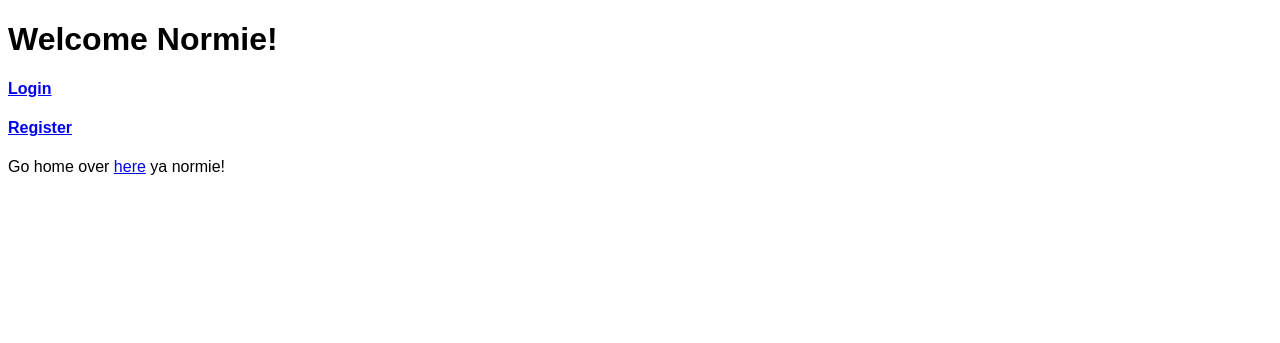
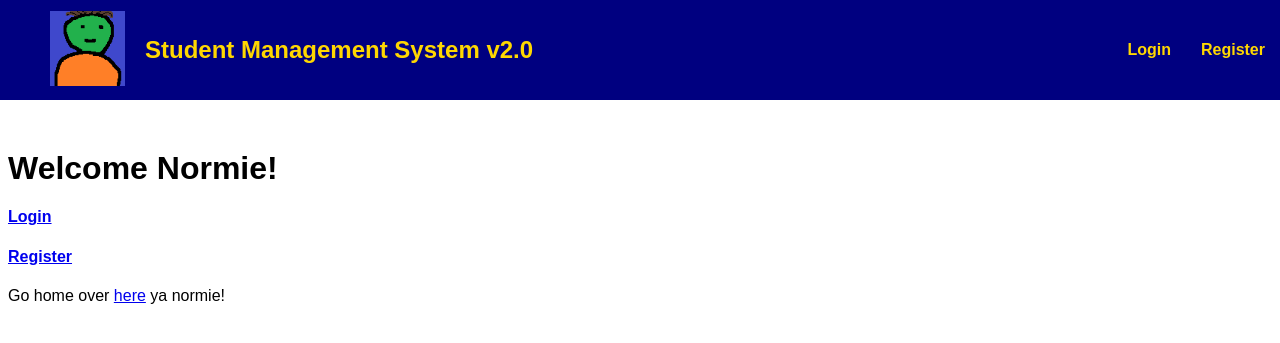
Before and after one commit to luk-ryan/StudentManagementSystemV2, a Flask app: page / in a window 1280 px wide. Shown: the top 343 px of the page. Run offline with Flask 2, Linux system fonts and the light colour scheme.

Commit message:
Added navigation header and styles for it

```diff
--- a/backend/static/css/styles.css
+++ b/backend/static/css/styles.css
@@ -9,8 +9,8 @@
     --background-color: #f8f7ed;
     --heading-font-family: sans-serif;
     --paragraph-font-family: sans-serif;
-    --heading-font-size: 3em;
-    --subheading-font-size: 2em;
+    --heading-font-size: 2em;
+    --subheading-font-size: 1.5em;
     --paragraph-font-size: 1em;
 }
 
@@ -21,6 +21,79 @@
 body {
     font-family: var(--paragraph-font-family);
     font-size: var(--paragraph-font-size);
+}
+
+#top-navbar {
+    position: fixed;
+    top: 0;
+    left: 0;
+    width: 100%;
+    height: 100px;
+    display: flex;
+    justify-content: space-between;
+    align-items: center;
+    background-color: var(--main-color);
+}
+
+#top-navbar-logo {
+    display: flex;
+    align-items: center;
+    padding-left: 50px;
+}
+
+#top-navbar-logo img {
+    height: 75px;
+    margin-right: 20px;
+}
+
+#top-navbar-logo a {
+    text-decoration: none;
+}
+
+#top-navbar-logo p {
+    font-family: var(--heading-font-family);
+    font-size: var(--subheading-font-size);
+    font-weight: bold;
+    background-color: var(--main-color);
+    color: var(--accent-color);
+}
+
+#top-navbar-links {
+    display: flex;
+    list-style-type: none;
+    height: 100%;
+    margin: 0;
+    padding: 0;
+    align-items: stretch;
+}
+
+#top-navbar-links > li {
+    height: 100%;
+    padding-left: 15px;
+    padding-right: 15px;
+    background-color: var(--main-color);
+    color: var(--accent-color);
+}
+
+#top-navbar-links > li:hover {
+    filter: brightness(1.3);
+    cursor: pointer;
+}
+
+#top-navbar-links a {
+    height: 100%;
+    display: flex;
+    justify-content: center;
+    align-items: center;
+    font-family: var(--heading-font-family);
+    font-size: var(--paragraph-font-size);
+    color: var(--accent-color);
+    font-weight: bold;
+    text-decoration: none;
+}
+
+#main-content {
+    margin-top: 150px;
 }
 
 .login-register-form {
--- a/backend/templates/page_template.html
+++ b/backend/templates/page_template.html
@@ -7,6 +7,27 @@
         <title>{% block title %}{% endblock title %}</title>
     </head>
     <body>
-        {% block content %}{% endblock content %}
+        <nav id="top-navbar">
+            <div id="top-navbar-logo">
+                <a href="/">
+                    <img src="static/images/logo.png">
+                </a>
+                <a href="/">
+                    <p>Student Management System v2.0</p>
+                </a>
+            </div>
+                <ul id="top-navbar-links">
+                    <li>
+                        <a href="/login">Login</a>
+                    </li>
+                    <li>
+                        <a href="/register">Register</a>
+                    </li>
+                </ul>
+            </div>
+        </nav>
+        <div id="main-content">
+            {% block content %}{% endblock content %}
+        </div>
     </body>
 </html>
```
